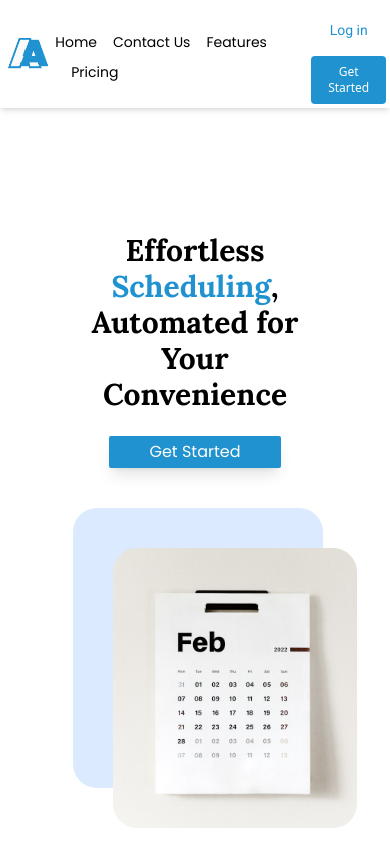
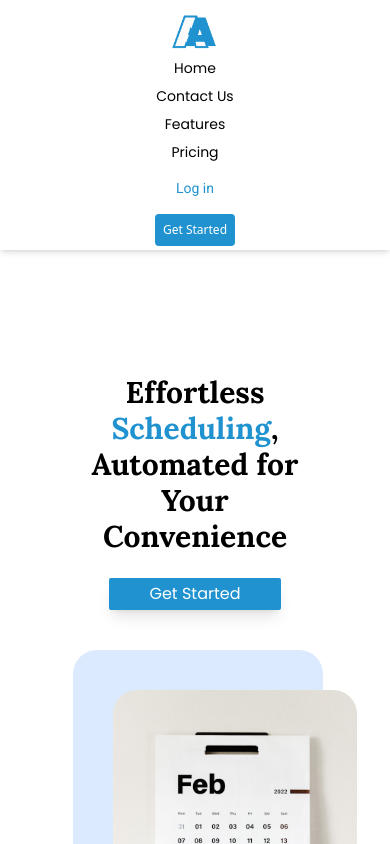
Before and after one commit to itskidus02/BackosSecond, a React (Vite) app: page / in a window 390 px wide. Shown: the top 844 px of the page. Built offline with nearby package versions, Linux system fonts and the light colour scheme.

Commit message:
everything done

```diff
--- a/src/components/Header.jsx
+++ b/src/components/Header.jsx
@@ -3,18 +3,18 @@ import logo from "../assets/logo.png";
 
 const Header = () => {
   return (
-    <div className="flex md:flex-row justify-around shadow-md items-center p-1">
+    <div className="flex flex-col md:flex-row justify-around shadow-md items-center p-1">
       <div className="mt-1 w-[55px] h-[50px] md:mb-0">
         <img src={logo} alt="Logo" />
       </div>
-      <div className=" md:flex space-x-4 font-poppins md:flex-row space-y-2 md:space-y-0 md:space-x-4">
+      <div className="flex flex-col md:flex-row md:space-x-4 font-poppins space-y-2 md:space-y-0 md:space-x-4">
         <button className="text-sm hover:text-[#2092CF]">Home</button>
         <button className="text-sm hover:text-[#2092CF]">Contact Us</button>
         <button className="text-sm hover:text-[#2092CF]">Features</button>
         <button className="text-sm hover:text-[#2092CF]">Pricing</button>
       </div>
       <div className="flex flex-col md:flex-row space-y-2 md:space-y-0 md:space-x-6 mt-2 md:mt-0">
-        <button className="text-[#2092CF] font-roboto hover:text-black  text-sm p-2">Log in</button>
+        <button className="text-[#2092CF] font-roboto hover:text-black text-sm p-2">Log in</button>
         <button className="bg-[#2092CF] lg:px-4 px-2 py-2 rounded-[4px] hover:bg-white hover:ring-2 hover:ring-[#2092CF] hover:text-[#2092CF] text-white text-xs">
           Get Started
         </button>
```
